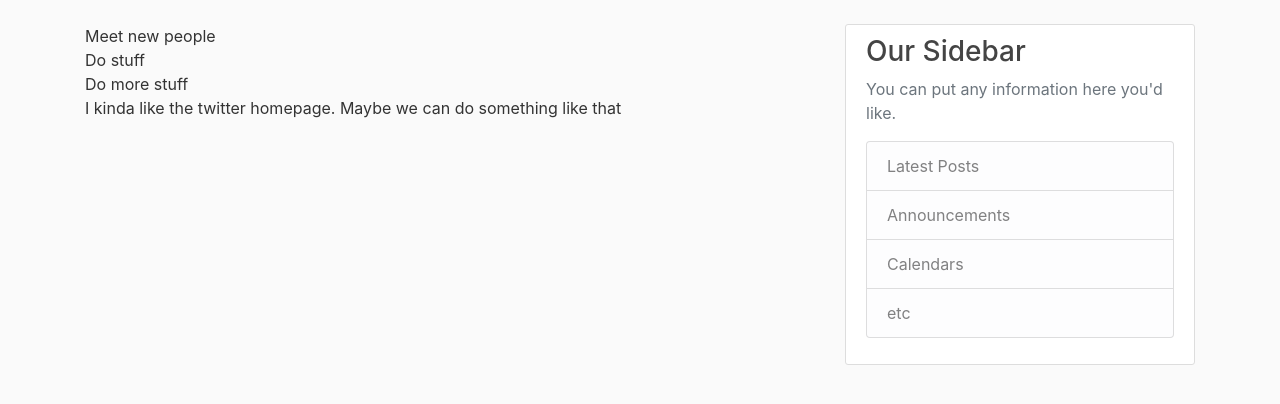
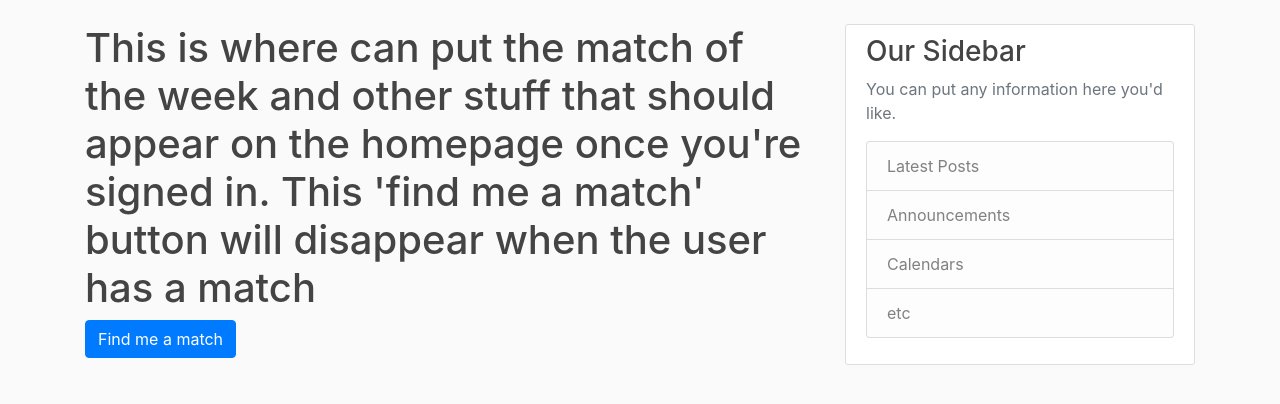
Before and after one commit to sebas673/CoffeeDate, a Django app: page / in a window 1280 px wide. Shown: the part 56-460 px from the top of the page. Run offline with Django 3.2, Linux system fonts and the light colour scheme; a user stored in the database is signed in; data comes from the database, SQL or seed files in the repository; some libraries are stand-ins or nearby versions.

Commit message:
updated html for CAS bug

```diff
--- a/proj_333/match/templates/match/home.html
+++ b/proj_333/match/templates/match/home.html
@@ -1,19 +1,19 @@
 {% extends "match/base.html" %}
 {% block content %}
 <!-- This will appear once you're signed in and don't have a match-->
-  {% if user.profile.signed_in %}
-    {% if not user.profile.is_matched %}
+  {% if user.Profile.signed_in %}
+    {% if not user.Profile.is_matched %}
       <h1>This is where can put the match of the week and other stuff that should appear on the homepage once you're
       signed in. This 'find me a match' button will disappear when the user has a match</h1>
-      {% if not user.profile.is_matched %}
+      {% if not user.Profile.is_matched %}
         <a class="btn btn-primary" href="{% url 'match-find' %}" role="button">Find me a match</a>
       {% endif %}
     {% else %}
       <h1>This is your match of the week</h1>
-      <h2><img class="img-thumbnail" src="{{ user.profile.mate_image.url }}"></h2>
-      <h2><a class="article-title">{{ user.profile.mate_firstname }} {{ user.profile.mate_lastname }}</a></h2>
-      <h2><a class="article-content">{{ user.profile.mate_personal_message }}</a></h2>
-      <h2><a class="article-content">{{ user.profile.mate_email }}</a></h2>
+      <h2><img class="img-thumbnail" src="{{ user.Profile.mate_image.url }}"></h2>
+      <h2><a class="article-title">{{ user.Profile.mate_firstname }} {{ user.Profile.mate_lastname }}</a></h2>
+      <h2><a class="article-content">{{ user.Profile.mate_personal_message }}</a></h2>
+      <h2><a class="article-content">{{ user.Profile.mate_email }}</a></h2>
     {% endif %}
   <!-- This will appear when you're NOT signed in  -->
   {% else %}
--- a/proj_333/users/templates/users/profile.html
+++ b/proj_333/users/templates/users/profile.html
@@ -3,7 +3,7 @@
 {% block content %}
     <div class="content-section">
       <div class="media">
-        <img class="rounded-circle account-img" src="{{ user.profile.image.url }}">
+        <img class="rounded-circle account-img" src="{{ user.Profile.image.url }}">
         <div class="media-body">
           <h2 class="account-heading">{{ user.username }}</h2>
           <p class="text-secondary">{{ user.email }}</p>
```
